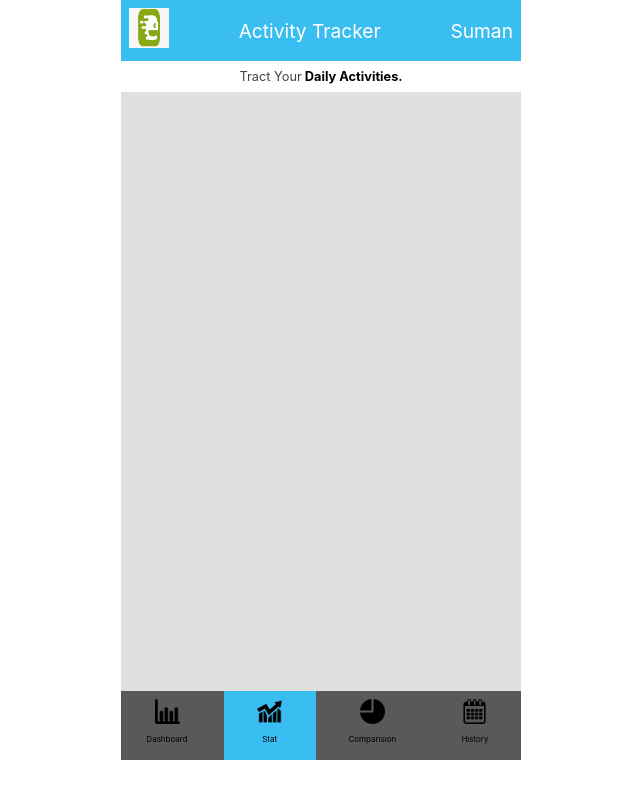
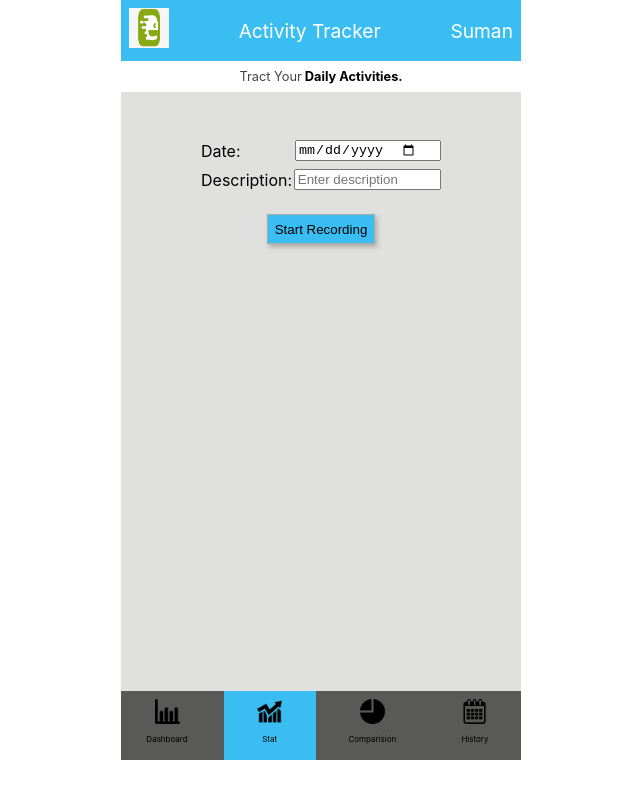
Before and after one commit to sumancrest0001/Activity-tracker-app, a React (Create React App) app: page / in a window 1280 px wide. Shown: the whole page, without its empty margins (319-959 px from the left). Built offline with nearby package versions, Linux system fonts and the light colour scheme.

Commit message:
completed design of dashboard

```diff
--- a/src/components/ActivitiesForm/ActivitiesForm.js
+++ b/src/components/ActivitiesForm/ActivitiesForm.js
@@ -1,16 +1,56 @@
+/* eslint-disable jsx-a11y/label-has-associated-control */
 import React from 'react';
+import MainForm from '../MainForm/MainForm';
+import classes from './ActivitiesForm.module.css';
 
-const activitiesForm = () => (
-  <main>
-    <form>
-      <input type="time" name="sleep" value="" placeholder="Enter time" />
-      <input type="time" value="" placeholder="Enter time" />
-      <input type="time" name="work" value="" placeholder="Enter time" />
-      <input type="time" name="exercise" value="" placeholder="Enter time" />
-      <input type="time" name="read" value="" placeholder="Enter time" />
-      <input type="time" name="watch" value="" placeholder="Enter time" />
-    </form>
-  </main>
-);
+const activitiesForm = () => {
+
+  const toggleSubForm = () => {
+    const form = document.querySelector('#subform');
+    form.classList.toggle(classes.Visible);
+    console.log(form);
+  };
+
+  return (
+    <main>
+      <form className={classes.Form}>
+        <MainForm toggleForm={toggleSubForm} />
+        <div className={classes.SubForm} id="subform">
+          <div className={classes.Inputs}>
+            <label id="sleep">Sleeping:</label>
+            <input type="number" max="12" aria-labelledby="sleep" placeholder="hours" />
+            <input type="number" max="59" className={classes.Minutes} aria-labelledby="sleep" placeholder="minutes" />
+          </div>
+          <div className={classes.Inputs}>
+            <label id="cook">Cooking:</label>
+            <input type="number" max="12" aria-labelledby="cooking" placeholder="hours" />
+            <input type="number" max="59" className={classes.Minutes} aria-labelledby="cooking" placeholder="minutes" />
+          </div>
+          <div className={classes.Inputs}>
+            <label id="work">Office Work:</label>
+            <input type="number" max="12" aria-labelledby="work" placeholder="hours" />
+            <input type="number" max="59" className={classes.Minutes} aria-labelledby="work" placeholder="minutes" />
+          </div>
+          <div className={classes.Inputs}>
+            <label htmlFor="exercise">Exercise:</label>
+            <input type="number" max="12" aria-labelledby="exercise" placeholder="hours" />
+            <input type="number" max="59" className={classes.Minutes} aria-labelledby="exercise" placeholder="minutes" />
+          </div>
+          <div className={classes.Inputs}>
+            <label htmlFor="read">Reading:</label>
+            <input type="number" max="12" aria-labelledby="read" placeholder="hours" />
+            <input type="number" max="59" className={classes.Minutes} aria-labelledby="read" placeholder="minutes" />
+          </div>
+          <div className={classes.Inputs}>
+            <label htmlFor="watch">Watching TV:</label>
+            <input type="number" max="12" aria-labelledby="watch" />
+            <input type="number" max="59" className={classes.Minutes} aria-labelledby="watch" placeholder="minutes" />
+          </div>
+          <button type="submit" className={classes.SubmitButton}>Save Activities</button>
+        </div>
+      </form>
+    </main>
+  );
+};
 
 export default activitiesForm;
--- a/src/components/ActivitiesForm/ActivitiesForm.module.css
+++ b/src/components/ActivitiesForm/ActivitiesForm.module.css
@@ -0,0 +1,46 @@
+.Visible {
+  display: block !important;
+}
+
+.Form {
+  width: 60%;
+  min-width: 200px;
+  margin: 3rem auto;
+}
+
+.SubForm {
+  display: none;
+  margin-top: 1.5rem;
+}
+
+.Inputs {
+  display: flex;
+  flex-direction: row;
+  justify-content: space-evenly;
+  justify-items: start;
+  align-items: center;
+  font-size: 1rem;
+  margin: 0.5rem auto;
+}
+.Inputs label {
+  width: 50%;
+  display: flex;
+}
+
+.Inputs input {
+  display: flex;
+  justify-self: center;
+  width: 25%;
+}
+.Minutes {
+  margin-left: 1rem;
+}
+
+.SubmitButton {
+  font-size: 1rem;
+  color: #fff;
+  background-color: #6ff26d;
+  border: 1px solid #aaa;
+  padding: 0.4rem 1rem;
+  margin-top: 1rem;
+}
--- a/src/components/MainForm/MainForm.js
+++ b/src/components/MainForm/MainForm.js
@@ -0,0 +1,22 @@
+/* eslint-disable jsx-a11y/label-has-associated-control */
+import React from 'react';
+import classes from './MainForm.module.css';
+
+const mainForm = ({ toggleForm }) => {
+  return (
+    <div>
+      <div className={classes.MainInput}>
+        <label htmlFor="recordingDate">Date:</label>
+        <input type="date" id="recordingDate" value="" placeholder="Enter today's date" />
+      </div>
+      <div className={classes.MainInput}>
+        <label htmlFor="recordDescription">Description:</label>
+        <input type="textarea" id="recordDescription" value="" placeholder="Enter description" />
+      </div>
+      <button type="button" className={classes.ActivityDisplay} onClick={toggleForm}>Start Recording</button>
+    </div>
+  );
+};
+
+
+export default mainForm;
--- a/src/components/MainForm/MainForm.module.css
+++ b/src/components/MainForm/MainForm.module.css
@@ -0,0 +1,34 @@
+.MainForm button {
+  width: 100%;
+  color: #fff;
+  font-size: 1rem;
+  background-color: #3abef2;
+}
+
+.MainInput {
+  display: flex;
+  flex-direction: row;
+  justify-content: space-evenly;
+  justify-items: start;
+  align-items: center;
+  font-size: 1rem;
+  margin: 0.5rem auto;
+}
+.MainInput label {
+  width: 40%;
+  display: flex;
+}
+
+.MainInput input {
+  display: flex;
+  justify-self: center;
+  width: 60%;
+}
+
+.ActivityDisplay {
+  padding: 0.4rem;
+  background-color:#3abef2;
+  border: 1px solid #aaa;
+  box-shadow: 2px 3px 5px #aaa;
+  margin-top: 1rem;
+}
--- a/src/containers/App/App.js
+++ b/src/containers/App/App.js
@@ -2,7 +2,7 @@ import React from 'react';
 import Header from '../../components/Header/Header';
 import Slogan from '../../components/Slogan/Slogan';
 import Footer from '../../components/Footer/Footer';
-
+import Dashboard from '../Dashboard/Dashboard';
 import './App.css';
 
 function App() {
@@ -10,6 +10,7 @@ function App() {
     <div className="App">
       <Header />
       <Slogan />
+      <Dashboard />
       <Footer />
     </div>
   );
--- /dev/null
+++ b/src/containers/Dashboard/Dashboard.js
@@ -0,0 +1,10 @@
+import React from 'react';
+import ActivitiesForm from '../../components/ActivitiesForm/ActivitiesForm';
+
+const dashboard = () => (
+  <div>
+    <ActivitiesForm />
+  </div>
+);
+
+export default dashboard;
```
